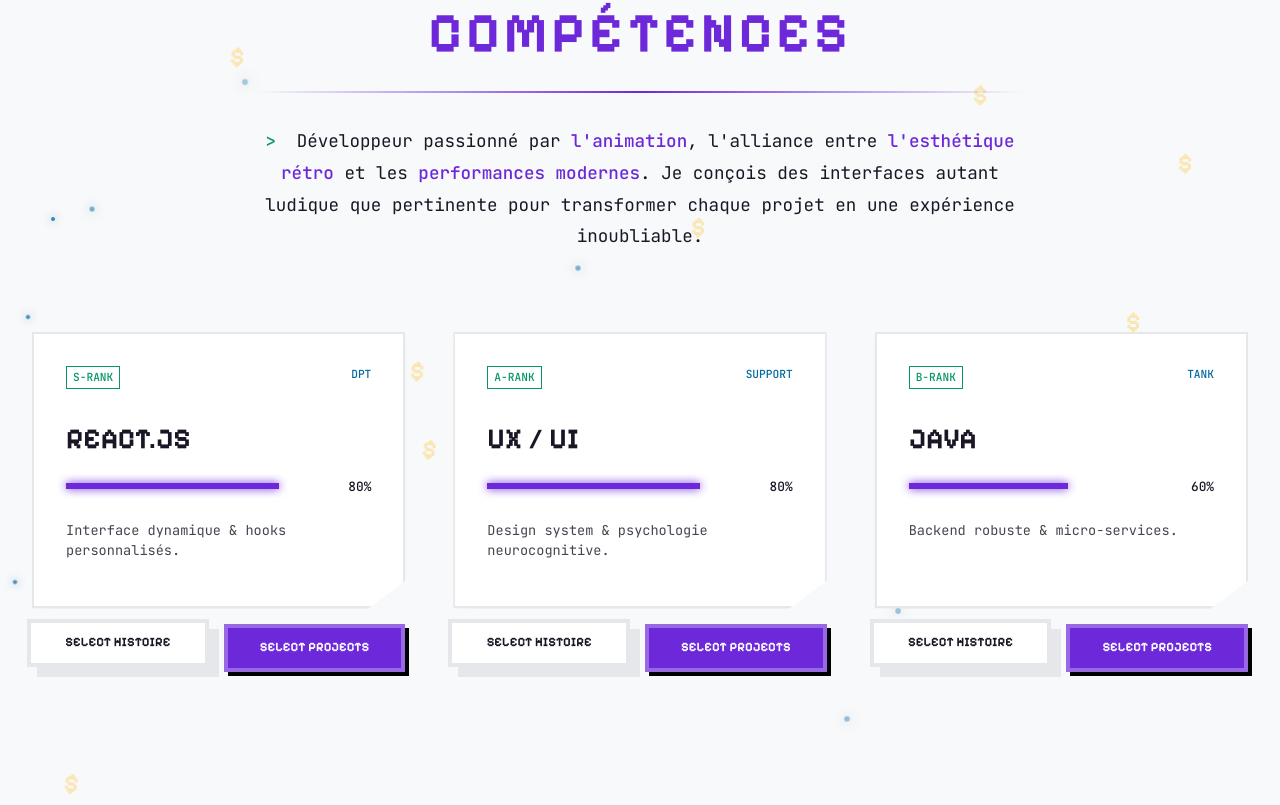
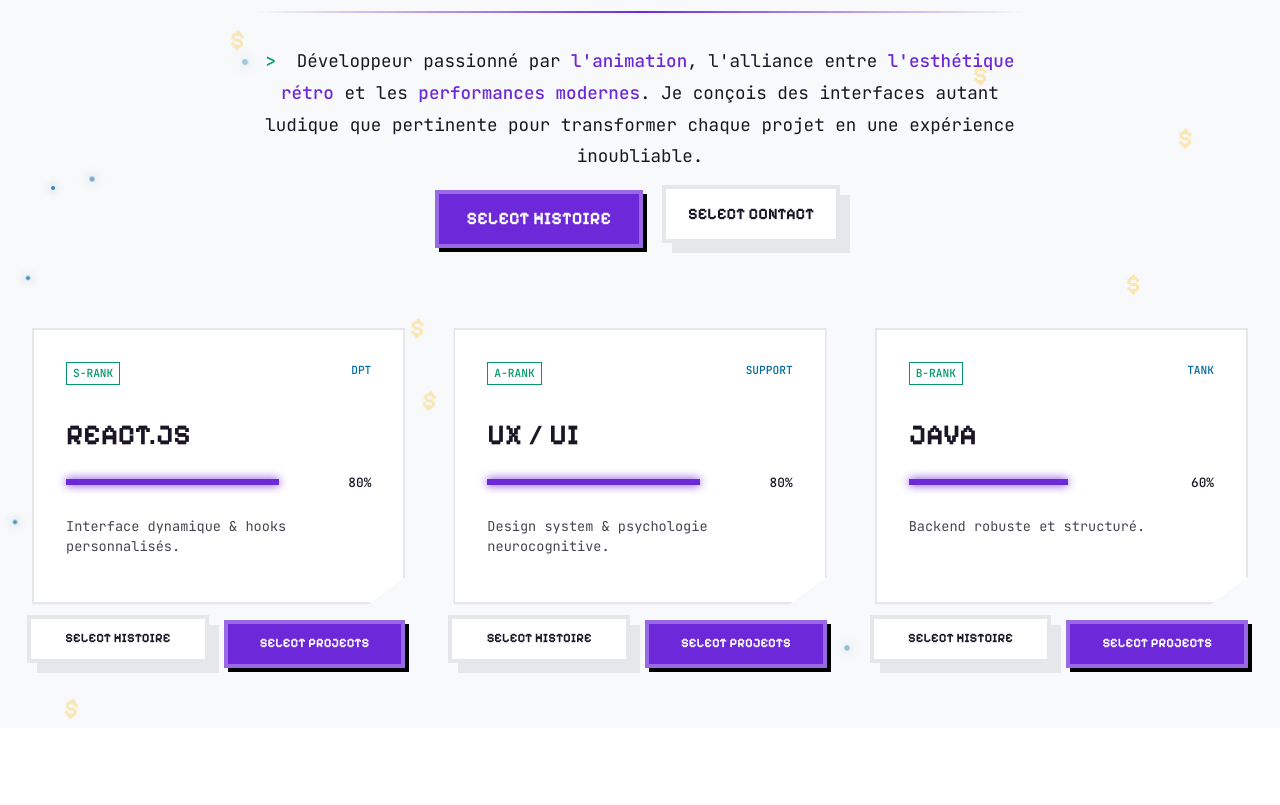
Before and after one commit to Alexandre74739/PortfolioPixel, a React (Vite) app: page / in a window 1280 px wide. Shown: the part 975-1780 px from the top of the page. After the commit the page ends 1703 px from the top, so only its background shows below. Built offline with nearby package versions, Linux system fonts and the light colour scheme.

Commit message:
correction Skills  scss

```diff
--- a/src/sections/Skills.scss
+++ b/src/sections/Skills.scss
@@ -3,8 +3,7 @@
 .skills-arcade {
     position: relative;
     background: $color-bg;
-    min-height: 100vh;
-    padding: 120px 2rem 60px;
+    padding: 40px 2rem 60px;
     font-family: $font-mono;
     color: $color-text-main;
     transition: all 0.3s ease;
@@ -13,9 +12,8 @@
 
     canvas,
     .background-particles-container {
-        position: absolute !important;
+        position: absolute;
         inset: 0;
-        z-index: -1 !important;
         pointer-events: none;
     }
 
@@ -59,6 +57,21 @@
                 strong {
                     color: $color-primary;
                     font-weight: 500;
+                }
+            }
+
+            .btns {
+                display: flex;
+                flex-direction: row;
+                justify-content: center;
+                gap: 1.5rem;
+
+                @media (max-width: $breakpoint-lg) {
+                    justify-content: center;
+                }
+
+                @media (max-width: 480px) {
+                    flex-direction: column;
                 }
             }
         }
--- a/src/sections/Skills.tsx
+++ b/src/sections/Skills.tsx
@@ -27,7 +27,7 @@
       name: "JAVA",
       tier: "B-RANK",
       xp: "60%",
-      desc: "Backend robuste & micro-services.",
+      desc: "Backend robuste et structuré.",
       class: "tank",
     },
   ];
@@ -50,12 +50,15 @@
               autant ludique que pertinente pour transformer chaque projet en
               une expérience inoubliable.
             </p>
+            <div className="btns">
+              <BtnContact to="/a-propos">SELECT HISTOIRE</BtnContact>
+              <BtnGhost to="/contact">SELECT CONTACT</BtnGhost>
+            </div>
           </div>
         </Reveal>
 
         <div className="skills-grid">
           {skillsData.map((skill) => (
-            /* On enveloppe chaque itération dans un Reveal */
             <Reveal key={skill.id}>
               <div className="skill-wrapper">
                 <div className={`skill-card ${skill.class}`}>
@@ -83,10 +86,8 @@
                 </div>
 
                 <div className="skill-actions">
-                  <BtnGhost to="/">SELECT HISTOIRE</BtnGhost>
-                  <BtnContact to={`/arcades/${skill.id}`}>
-                    SELECT PROJECTS
-                  </BtnContact>
+                  <BtnGhost to="/about">SELECT HISTOIRE</BtnGhost>
+                  <BtnContact to={`/arcades`}>SELECT PROJECTS</BtnContact>
                 </div>
               </div>
             </Reveal>
```
